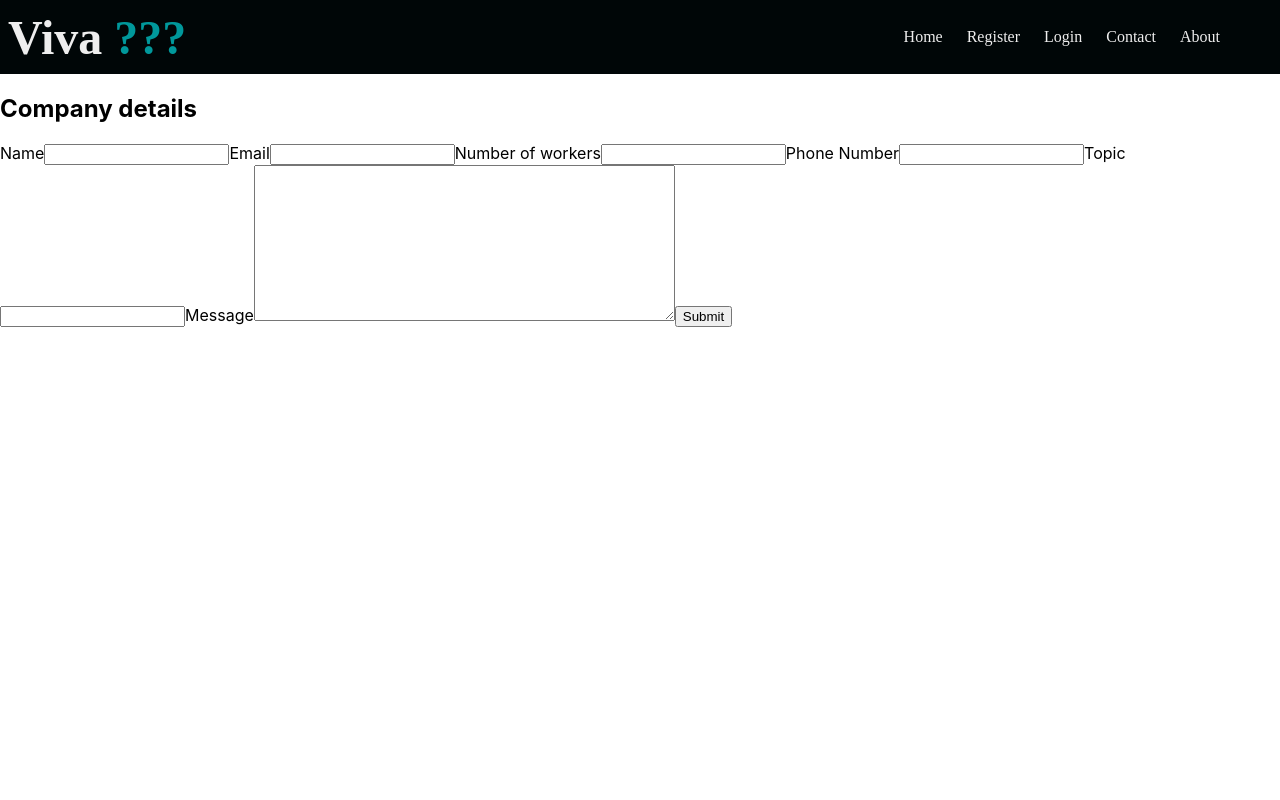
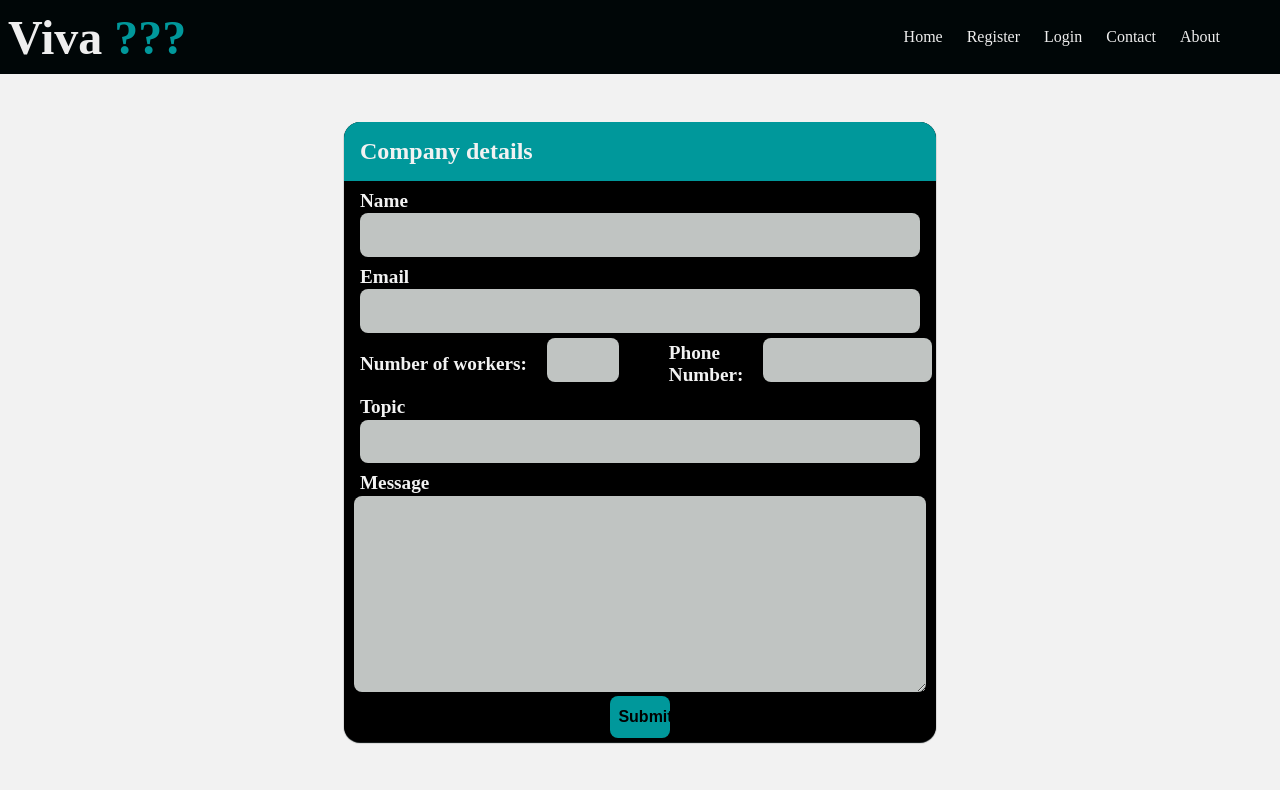
Before and after one commit to mrm-codes/todo-application, a React (Create React App) app in the folder task-manager/: page /Contact in a window 1280 px wide. Built offline with nearby package versions, Linux system fonts and the light colour scheme; a web font is replaced by a local one.

Commit message:
added css properties to contact form

```diff
--- a/task-manager/src/App.css
+++ b/task-manager/src/App.css
@@ -81,3 +81,137 @@ color palllet
     border: 1px solid #5dcee2;
     padding: 1rem;
   }
+
+  /*CONTACTS*/
+  .contact{
+    background-color: #f2f2f2;
+    margin: 0;
+    padding: 3rem;
+    font-family: 'Times New Roman', Times, serif;
+    display: flex;
+    flex-direction: column;
+    align-items: center;
+
+  }
+
+  .contact-form{
+    display: flex;
+    flex-direction: column;
+    width: 50%;
+    height: auto;
+    box-shadow: 0px 1px 1px 0 #000607;
+    justify-content: space-between;
+    background-color: #000000;
+    border-radius: 1rem;
+    color: #f2f2f2;
+  }
+
+  .contact-form h2{
+    padding: 1rem;
+    background-color: #00989b;
+    margin: 0;
+    border-radius: 1rem 1rem 0rem 0;
+  }
+  .contact-form label{
+    font-size: 1.2rem;
+    font-weight: 700;
+    padding: 0 1rem;
+    margin: .55rem 0 .1rem 0;
+  }
+
+  .contact-form input {
+    padding: .8rem;
+    margin: 0 1rem;
+    border-radius: .5rem;
+    outline: none;
+    border: none;
+    background-color: #c7cccaf6;
+    font-size: 1rem;
+
+  }
+
+  .contact-form div{
+    display: flex;
+    flex-direction: row;
+    justify-items: left;
+    align-items: center;
+  }
+  .contact-form div input{
+    margin: .25rem;
+    width: 100%;
+  }
+
+
+  .contact-form div div{
+    display: flex;
+    flex-direction: row;
+
+  }
+
+  #numWorkers{
+    width: 15%;
+    background-color: #c7cccaf6;
+  }
+
+  textarea{
+    padding: .5rem;
+    margin: 0 .5rem;
+    width: 94%;
+    align-self: center;
+    font-family: Arial, Helvetica, sans-serif;
+    font-size: 1rem;
+    border-radius: .5rem;
+    outline: none;
+    border: none;
+    background-color: #c7cccaf6;
+
+  }
+
+  .contact-form input[type="submit"]{
+    margin:.25rem;
+    padding: .75rem .5rem;
+    border: none;
+    outline: none;
+    border-radius: .5rem;
+    background-color: #00989b;
+    color: #000000;
+    box-sizing: 0 2px 3px 0 #002d40;
+    font-size: 1rem;
+    font-weight: 700;
+    cursor: pointer;
+    width: 10%;
+    align-self: center;
+  }
+
+  .submitted-contact{
+    background-color: #f2f2f2;
+    margin: 0;
+    padding: 15%;
+    display: flex;
+    align-items: center;
+    justify-content: center;
+    font-family: 'Times New Roman', Times, serif;
+
+  }
+
+  .submitted-card{
+    background-color: #000000;
+    align-self: center;
+    border-radius: 2rem;
+    box-shadow: 0 1px 1px 0 #000607;
+    width: 50%;
+    text-align: center;
+    padding: 0 1rem;
+
+  }
+  .submitted-card h1{color:#00989b}
+
+  .submitted-card p{
+    font-size: 1.5rem;
+    color: #f2f2f2;
+  }
+  .submitted-card p span{
+    color: #f03208;
+    font-weight: 700;
+    cursor: pointer;
+  }
--- a/task-manager/src/Components/Contact.js
+++ b/task-manager/src/Components/Contact.js
@@ -1,5 +1,6 @@
 import React, { useState, useEffect } from 'react';
 import { Link } from 'react-router-dom';
+import '../App.css';
 
 function Contact() {
   //Company details
@@ -34,37 +35,62 @@ function Contact() {
     <>
       {
         isSubmitted ? (
-        <div>
+        <div className='submitted-contact'>
+          <div className='submitted-card'>
           <h1>Your Request was sucessfully submitted!</h1>
-          <p>We will responde as soons as Possible</p>
+          <p>We will responde as soons as possible</p>
           <p> Return to <Link to="/"><span>Home Page</span></Link></p>
+          </div>
         </div>) : (
+          <div className='contact'>
           <form className="contact-form" onSubmit={handleSubmit}>
             <h2>Company details</h2>
             <label>Name</label>
             <input
               type="text"
               name='name'
-              onChange={(e) => setCompName(e.target.value)} />
+              onChange={(e) => setCompName(e.target.value)}
+              required
+              />
 
             <label>Email</label>
             <input
               type="email"
-              onChange={(e) => setEmail(e.target.value)} />
+              onChange={(e) => setEmail(e.target.value)}
+              required/>
 
-            <label>Number of workers</label>
-            <input type="number" onChange={(e) => setNumWorkers(e.target.value)}/>
+            <div>
+              <div>
+                <label>Number of workers: </label>
+                <input
+                id='numWorkers'
+                type="number"
+                onChange={(e) => setNumWorkers(e.target.value)}
+                required/>
+              </div>
 
-            <label>Phone Number</label>
-            <input type="number" onChange={(e) => setPhoneNumber(e.target.value)}/>
+              <div>
+                <label>Phone Number:</label>
+                <input
+                type="number"
+                onChange={(e) => setPhoneNumber(e.target.value)}/>
+              </div>
+            </div>
 
             <label>Topic</label>
-            <input type="text" onChange={(e) => setTopic(e.target.value)}/>
+            <input
+            type="text"
+            onChange={(e) => setTopic(e.target.value)}
+            required/>
 
             <label>Message</label>
-            <textarea cols={50} rows={10} onChange={(e) => setMessage(e.target.value)}/>
+            <textarea
+            cols={50} rows={10}
+            onChange={(e) => setMessage(e.target.value)}
+            required/>
             <input type="submit" />
         </form>
+        </div>
         )
       }
     </>
```
